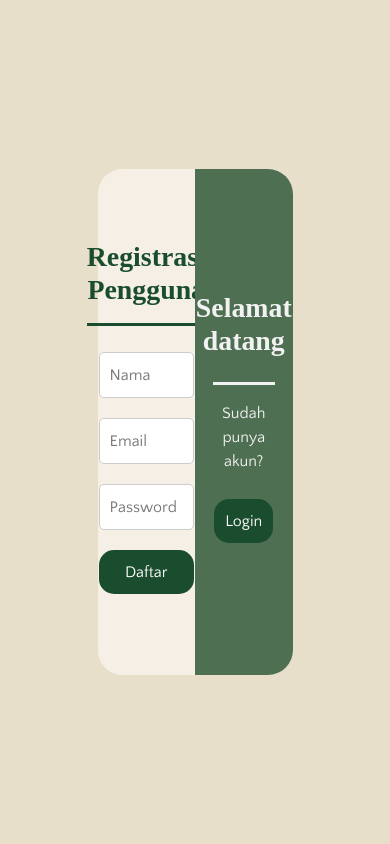
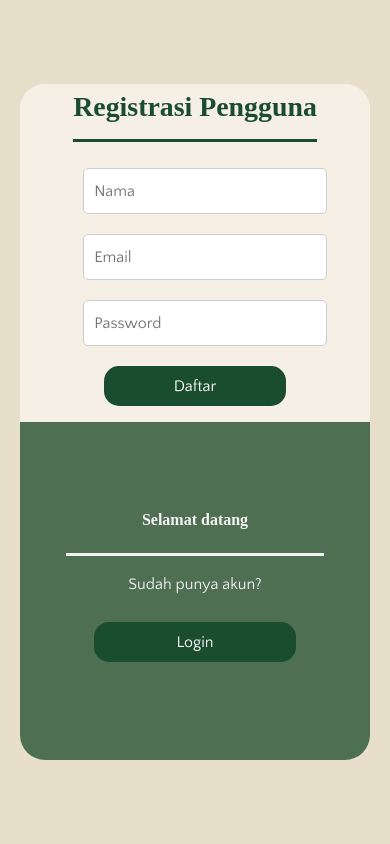
Before and after one commit to CapDMarshal/posong-web, a PHP site: page /register.php in a window 390 px wide. Run offline with PHP 8.4, Linux system fonts and the light colour scheme; some web fonts are replaced.

Commit message:
fix login, register responsive

```diff
--- a/assets/style.css
+++ b/assets/style.css
@@ -185,8 +185,9 @@ h1{
     border: 1px solid #ccc;
 }
 
-.basicbtn{
-    width: 80%;
+.basicbtn {
+    width: 150px; /* Fixed width */
+    height: 40px; /* Fixed height */
     margin: 10px;
     padding: 10px;
     border-radius: 15px;
@@ -195,7 +196,10 @@ h1{
     color: white;
     text-decoration: none;
     transition: ease-in-out 0.5s;
+    text-align: center;
+    line-height: 20px; /* Adjust line-height for vertical alignment */
 }
+
 .basicbtn:hover {
     transition: ease-in-out 0.5s;
     background-color: #10301D;
@@ -253,3 +257,84 @@ padding-right: 10vw;
 .fa-brands:hover{
     color: #cecece;
 }
+
+/* Responsive */
+@media (max-width: 768px) {
+    .login-container {
+        padding: 20px;
+    }
+
+    .card-login {
+        flex-direction: column;
+        width: 100%;
+        height: auto;
+        margin: 20px 0; /* Add top and bottom margins */
+        border-radius: 25px;
+    }
+
+    .left-section{
+        width: 100%;
+        height: 40vh;
+        border-radius: 25px 25px 0 0;
+    }
+    .right-section {
+        width: 100%;
+        height: 40vh;
+        border-radius: 0 0 25px 25px;
+    }
+
+    .left-section input, .basicbtn {
+        width: 75%;
+    }
+
+    .right-section {
+        padding: 20px;
+    }
+
+    a.basicbtn{
+        width: 65%;
+    }
+
+    .right-section h1, .right-section p {
+        font-size: 1.2em;
+    }
+}
+
+@media (max-width: 480px) {
+    .login-container {
+        padding: 20px;
+    }
+
+    .card-login {
+        flex-direction: column;
+        width: 100%;
+        height: auto;
+        margin: 20px 0; /* Add top and bottom margins */
+        border-radius: 25px;
+    }
+
+    .left-section {
+        width: 100%;
+        border-radius: 25px 25px 0 0;
+    }
+    .right-section {
+        width: 100%;
+        border-radius: 0 0 25px 25px;
+    }
+
+    .left-section input {
+        width: 100%;
+    }
+
+    .right-section {
+        padding: 20px;
+    }
+
+    a.basicbtn{
+        width: 65%;
+    }
+
+    .right-section h1, .right-section p {
+        font-size: 1em;
+    }
+}
```
